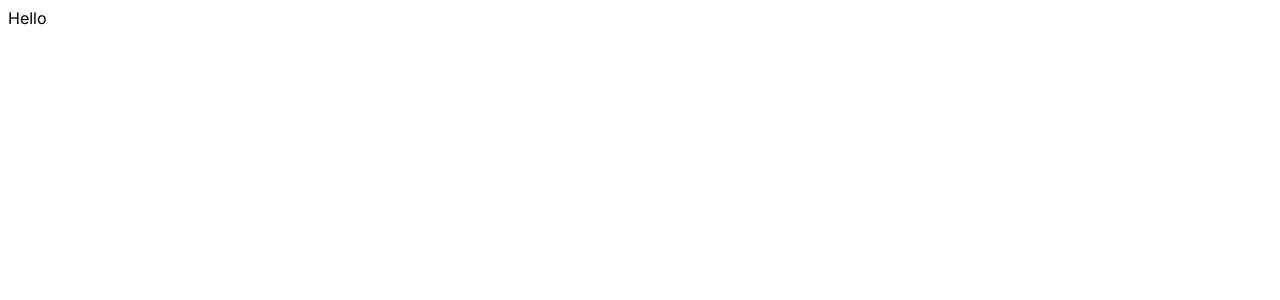
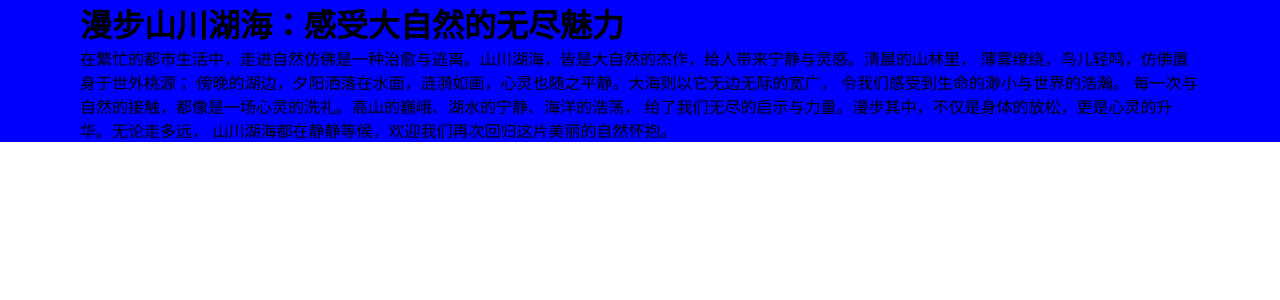
Before and after one commit to suchuhong/next-blog, a Next.js app: page / in a window 1280 px wide. Shown: the top 300 px of the page. Built offline with nearby package versions, Linux system fonts and the light colour scheme.

Commit message:
居中样式

```diff
--- a/src/app/globals.css
+++ b/src/app/globals.css
@@ -0,0 +1,37 @@
+:root {
+  --bg: white;
+  --textColor: black;
+  --softBg: #f0f0f0;
+  --softTextColor: #626262;
+}
+
+* {
+  padding: 0;
+  margin: 0;
+  box-sizing: border-box;
+}
+
+body {
+  max-width: 100vw;
+  overflow-x: hidden;
+}
+
+a {
+  color: inherit;
+  text-decoration: none;
+}
+
+.container {
+  min-height: 100vh;
+  background-color: var(--bg);
+  color: var(--textColor);
+}
+
+.wrapper {
+  max-width: 1536px;
+  margin-left: auto;
+  margin-right: auto;
+  background-color: blue;
+  padding-left: 80px;
+  padding-right: 80px;
+}
--- a/src/app/layout.js
+++ b/src/app/layout.js
@@ -1,17 +1,21 @@
-import './globals.css'
-import { Inter } from 'next/font/google'
+import './globals.css';
+import { Inter } from 'next/font/google';
 
-const inter = Inter({ subsets: ['latin'] })
+const inter = Inter({ subsets: ['latin'] });
 
 export const metadata = {
   title: 'Blog App',
   description: 'The best blog app!',
-}
+};
 
 export default function RootLayout({ children }) {
   return (
-    <html lang="en">
-      <body className={inter.className}>{children}</body>
+    <html lang='en'>
+      <body className={inter.className}>
+        <div className='container'>
+          <div className='wrapper'>{children}</div>
+        </div>
+      </body>
     </html>
-  )
+  );
 }
--- a/src/app/page.jsx
+++ b/src/app/page.jsx
@@ -1,5 +1,19 @@
-import styles from "./homepage.module.css";
+import Link from 'next/link';
+import styles from './homepage.module.css';
 
 export default function Home() {
-  return <div>Hello</div>;
+  return (
+    <div>
+      <Link href='/'>
+        <h1>漫步山川湖海：感受大自然的无尽魅力</h1>
+        在繁忙的都市生活中，走进自然仿佛是一种治愈与逃离。山川湖海，皆是大自然的杰作，给人带来宁静与灵感。清晨的山林里，
+        薄雾缭绕，鸟儿轻鸣，仿佛置身于世外桃源；
+        傍晚的湖边，夕阳洒落在水面，涟漪如画，心灵也随之平静。大海则以它无边无际的宽广，
+        令我们感受到生命的渺小与世界的浩瀚。
+        每一次与自然的接触，都像是一场心灵的洗礼。高山的巍峨、湖水的宁静、海洋的浩荡，
+        给了我们无尽的启示与力量。漫步其中，不仅是身体的放松，更是心灵的升华。无论走多远，
+        山川湖海都在静静等候，欢迎我们再次回归这片美丽的自然怀抱。
+      </Link>
+    </div>
+  );
 }
```
